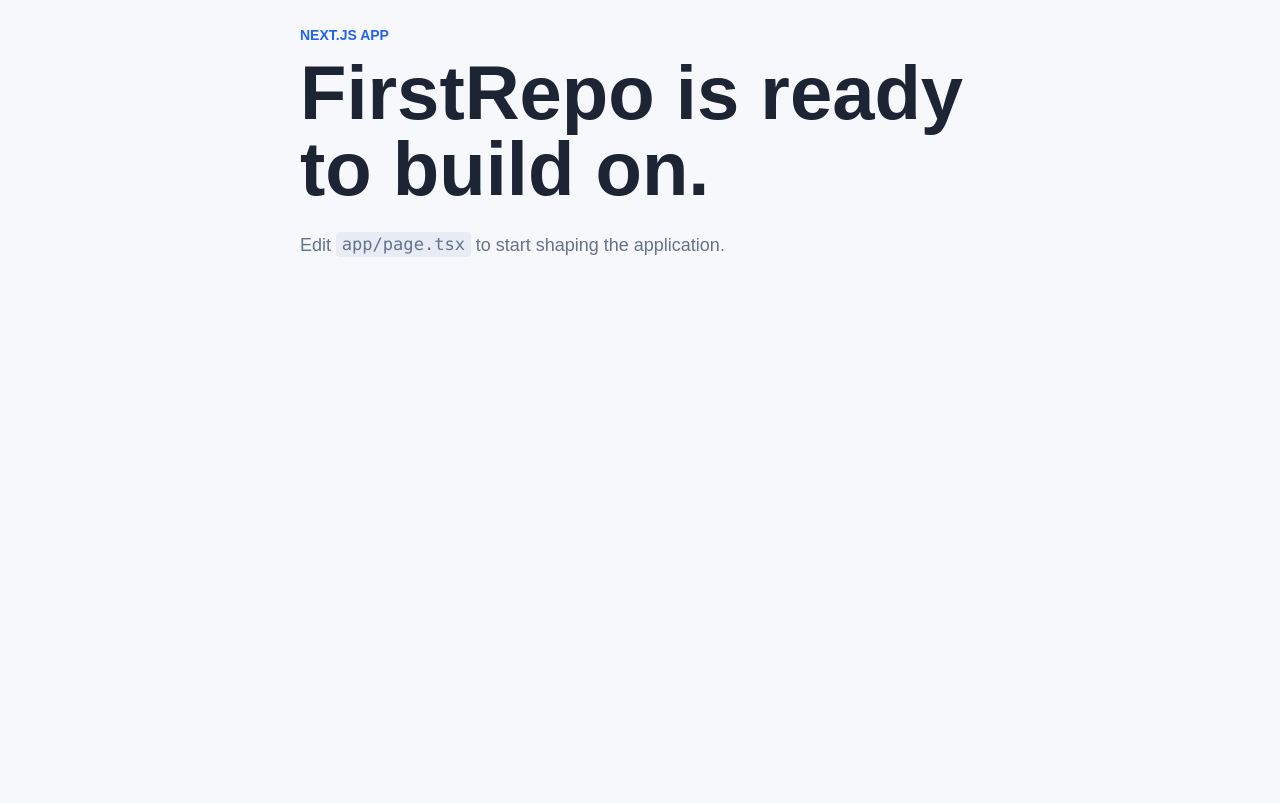
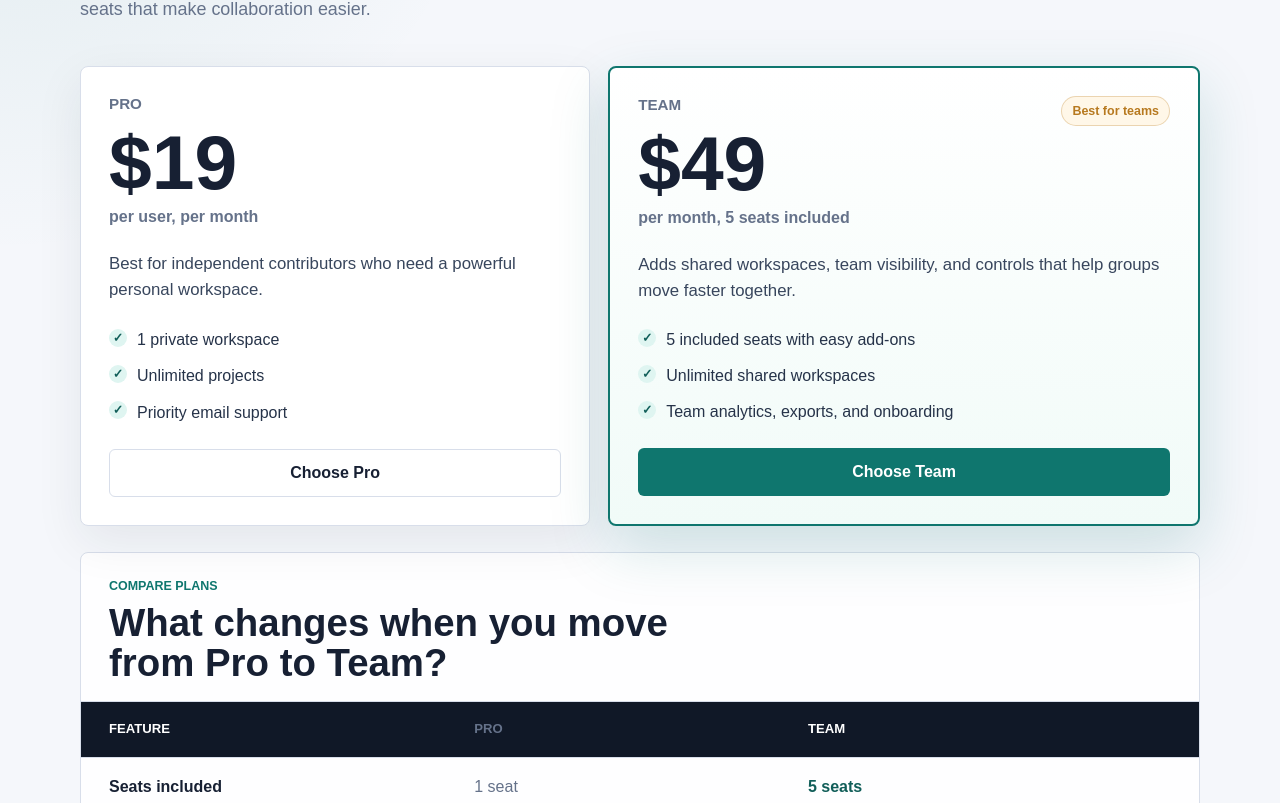
Before and after one commit to Zeyuzhao/FirstRepo, a Next.js app: page / in a window 1280 px wide. Shown: the part 257-1060 px from the top of the page. Before the commit the page ends 800 px from the top, so only its background shows below. Built offline with nearby package versions, Linux system fonts and the light colour scheme.

Commit message:
Improve pricing plan comparison

```diff
--- a/app/globals.css
+++ b/app/globals.css
@@ -1,9 +1,15 @@
 :root {
   color-scheme: light;
-  --background: #f7f8fb;
-  --foreground: #1d2433;
+  --background: #f5f7fb;
+  --foreground: #172033;
   --muted: #65728a;
-  --accent: #2563eb;
+  --line: #d8deea;
+  --surface: #ffffff;
+  --surface-strong: #101827;
+  --accent: #0f766e;
+  --accent-strong: #115e59;
+  --accent-soft: #dff5f1;
+  --gold: #b7791f;
 }
 
 * {
@@ -17,7 +23,9 @@ body {
 }
 
 body {
-  background: var(--background);
+  background:
+    radial-gradient(circle at top left, rgba(15, 118, 110, 0.1), transparent 32rem),
+    var(--background);
   color: var(--foreground);
   font-family:
     Arial,
@@ -25,43 +33,273 @@ body {
     sans-serif;
 }
 
-code {
-  border-radius: 4px;
-  background: #e8edf5;
-  padding: 0.15rem 0.35rem;
-  font-family: "SFMono-Regular", Consolas, "Liberation Mono", monospace;
-  font-size: 0.95em;
+button {
+  font: inherit;
 }
 
 .page {
-  display: grid;
   min-height: 100vh;
-  place-items: center;
-  padding: 2rem;
+  padding: 56px 24px;
 }
 
-.intro {
-  max-width: 680px;
+.pricing {
+  width: min(1120px, 100%);
+  margin: 0 auto;
+}
+
+.pricing__intro {
+  max-width: 760px;
 }
 
 .eyebrow {
-  margin: 0 0 0.75rem;
+  margin: 0 0 10px;
   color: var(--accent);
-  font-size: 0.875rem;
-  font-weight: 700;
+  font-size: 0.78rem;
+  font-weight: 800;
+  letter-spacing: 0;
   text-transform: uppercase;
 }
 
+h1,
+h2,
+p {
+  margin-top: 0;
+}
+
 h1 {
-  margin: 0;
-  font-size: clamp(2.25rem, 6vw, 4.75rem);
-  line-height: 1;
+  margin-bottom: 18px;
+  font-size: clamp(2.4rem, 5vw, 4.8rem);
+  line-height: 0.98;
+}
+
+h2 {
+  margin-bottom: 12px;
+  font-size: clamp(1.5rem, 3vw, 2.4rem);
+  line-height: 1.05;
 }
 
 .summary {
-  max-width: 34rem;
-  margin: 1.5rem 0 0;
+  max-width: 44rem;
+  margin-bottom: 0;
   color: var(--muted);
-  font-size: 1.125rem;
+  font-size: 1.12rem;
   line-height: 1.6;
 }
+
+.plans {
+  display: grid;
+  grid-template-columns: minmax(0, 1fr) minmax(0, 1.16fr);
+  gap: 18px;
+  align-items: stretch;
+  margin-top: 42px;
+}
+
+.plan {
+  display: flex;
+  min-height: 460px;
+  flex-direction: column;
+  gap: 24px;
+  justify-content: space-between;
+  border: 1px solid var(--line);
+  border-radius: 8px;
+  background: var(--surface);
+  padding: 28px;
+  box-shadow: 0 16px 48px rgba(23, 32, 51, 0.08);
+}
+
+.plan--featured {
+  border: 2px solid var(--accent);
+  background: linear-gradient(180deg, #ffffff 0%, #f1fbf8 100%);
+  box-shadow: 0 22px 60px rgba(15, 118, 110, 0.18);
+}
+
+.plan__header {
+  display: flex;
+  gap: 18px;
+  align-items: flex-start;
+  justify-content: space-between;
+}
+
+.plan__label {
+  margin-bottom: 10px;
+  color: var(--muted);
+  font-size: 0.95rem;
+  font-weight: 800;
+  text-transform: uppercase;
+}
+
+.plan h2 {
+  margin-bottom: 6px;
+  font-size: clamp(3rem, 6vw, 4.8rem);
+}
+
+.plan__meta {
+  margin-bottom: 0;
+  color: var(--muted);
+  font-weight: 700;
+}
+
+.plan__description {
+  margin-bottom: 0;
+  color: #38465d;
+  font-size: 1.05rem;
+  line-height: 1.55;
+}
+
+.plan__list {
+  display: grid;
+  gap: 13px;
+  margin: 0;
+  padding: 0;
+  list-style: none;
+}
+
+.plan__list li {
+  position: relative;
+  padding-left: 28px;
+  color: #263349;
+  line-height: 1.45;
+}
+
+.plan__list li::before {
+  position: absolute;
+  top: 0.05rem;
+  left: 0;
+  width: 18px;
+  height: 18px;
+  border-radius: 999px;
+  background: var(--accent-soft);
+  color: var(--accent-strong);
+  content: "✓";
+  font-size: 0.78rem;
+  font-weight: 900;
+  line-height: 18px;
+  text-align: center;
+}
+
+.badge {
+  flex: 0 0 auto;
+  border: 1px solid rgba(183, 121, 31, 0.28);
+  border-radius: 999px;
+  background: #fff7e8;
+  color: var(--gold);
+  padding: 7px 10px;
+  font-size: 0.78rem;
+  font-weight: 800;
+}
+
+.button {
+  width: 100%;
+  min-height: 48px;
+  border: 0;
+  border-radius: 6px;
+  background: var(--accent);
+  color: #ffffff;
+  cursor: pointer;
+  font-weight: 800;
+}
+
+.button--secondary {
+  border: 1px solid var(--line);
+  background: #ffffff;
+  color: var(--foreground);
+}
+
+.comparison {
+  margin-top: 26px;
+  border: 1px solid var(--line);
+  border-radius: 8px;
+  background: rgba(255, 255, 255, 0.9);
+  overflow: hidden;
+}
+
+.comparison__header {
+  padding: 26px 28px 18px;
+}
+
+.comparison__header h2 {
+  max-width: 650px;
+  margin-bottom: 0;
+}
+
+.comparison__table {
+  display: grid;
+}
+
+.comparison__row {
+  display: grid;
+  grid-template-columns: 1.1fr 1fr 1.15fr;
+  gap: 18px;
+  align-items: center;
+  border-top: 1px solid var(--line);
+  padding: 18px 28px;
+}
+
+.comparison__row span,
+.comparison__row strong {
+  min-width: 0;
+  line-height: 1.4;
+}
+
+.comparison__row span:first-child {
+  color: var(--foreground);
+  font-weight: 800;
+}
+
+.comparison__row span:nth-child(2) {
+  color: var(--muted);
+}
+
+.comparison__row strong {
+  color: var(--accent-strong);
+}
+
+.comparison__row--head {
+  background: var(--surface-strong);
+  color: #ffffff;
+  font-size: 0.82rem;
+  font-weight: 800;
+  text-transform: uppercase;
+}
+
+.comparison__row--head span,
+.comparison__row--head span:first-child {
+  color: #ffffff;
+}
+
+@media (max-width: 760px) {
+  .page {
+    padding: 32px 16px;
+  }
+
+  .plans {
+    grid-template-columns: 1fr;
+  }
+
+  .plan {
+    min-height: auto;
+  }
+
+  .plan__header {
+    flex-direction: column-reverse;
+  }
+
+  .comparison__row {
+    grid-template-columns: 1fr;
+    gap: 8px;
+  }
+
+  .comparison__row--head {
+    display: none;
+  }
+
+  .comparison__row span:nth-child(2)::before {
+    content: "Pro: ";
+    font-weight: 800;
+  }
+
+  .comparison__row strong::before {
+    color: var(--foreground);
+    content: "Team: ";
+  }
+}
--- a/app/page.tsx
+++ b/app/page.tsx
@@ -1,12 +1,106 @@
+const planFeatures = [
+  {
+    label: "Seats included",
+    pro: "1 seat",
+    team: "5 seats",
+  },
+  {
+    label: "Shared workspaces",
+    pro: "1 private workspace",
+    team: "Unlimited shared workspaces",
+  },
+  {
+    label: "Approvals",
+    pro: "Personal review queue",
+    team: "Role-based approvals",
+  },
+  {
+    label: "Reporting",
+    pro: "Usage summary",
+    team: "Team analytics and exports",
+  },
+  {
+    label: "Support",
+    pro: "Priority email",
+    team: "Priority email and onboarding",
+  },
+];
+
 export default function Home() {
   return (
     <main className="page">
-      <section className="intro">
-        <p className="eyebrow">Next.js app</p>
-        <h1>FirstRepo is ready to build on.</h1>
-        <p className="summary">
-          Edit <code>app/page.tsx</code> to start shaping the application.
-        </p>
+      <section className="pricing">
+        <div className="pricing__intro">
+          <p className="eyebrow">Pricing</p>
+          <h1>Pick the plan that fits how your team works.</h1>
+          <p className="summary">
+            Pro is built for focused individual work. Team adds the shared
+            controls, visibility, and seats that make collaboration easier.
+          </p>
+        </div>
+
+        <div className="plans" aria-label="Pricing plans">
+          <article className="plan">
+            <div>
+              <p className="plan__label">Pro</p>
+              <h2>$19</h2>
+              <p className="plan__meta">per user, per month</p>
+            </div>
+            <p className="plan__description">
+              Best for independent contributors who need a powerful personal
+              workspace.
+            </p>
+            <ul className="plan__list">
+              <li>1 private workspace</li>
+              <li>Unlimited projects</li>
+              <li>Priority email support</li>
+            </ul>
+            <button className="button button--secondary">Choose Pro</button>
+          </article>
+
+          <article className="plan plan--featured">
+            <div className="plan__header">
+              <div>
+                <p className="plan__label">Team</p>
+                <h2>$49</h2>
+                <p className="plan__meta">per month, 5 seats included</p>
+              </div>
+              <span className="badge">Best for teams</span>
+            </div>
+            <p className="plan__description">
+              Adds shared workspaces, team visibility, and controls that help
+              groups move faster together.
+            </p>
+            <ul className="plan__list">
+              <li>5 included seats with easy add-ons</li>
+              <li>Unlimited shared workspaces</li>
+              <li>Team analytics, exports, and onboarding</li>
+            </ul>
+            <button className="button">Choose Team</button>
+          </article>
+        </div>
+
+        <section className="comparison" aria-label="Compare Pro and Team">
+          <div className="comparison__header">
+            <p className="eyebrow">Compare Plans</p>
+            <h2>What changes when you move from Pro to Team?</h2>
+          </div>
+
+          <div className="comparison__table">
+            <div className="comparison__row comparison__row--head">
+              <span>Feature</span>
+              <span>Pro</span>
+              <span>Team</span>
+            </div>
+            {planFeatures.map((feature) => (
+              <div className="comparison__row" key={feature.label}>
+                <span>{feature.label}</span>
+                <span>{feature.pro}</span>
+                <strong>{feature.team}</strong>
+              </div>
+            ))}
+          </div>
+        </section>
       </section>
     </main>
   );
```
